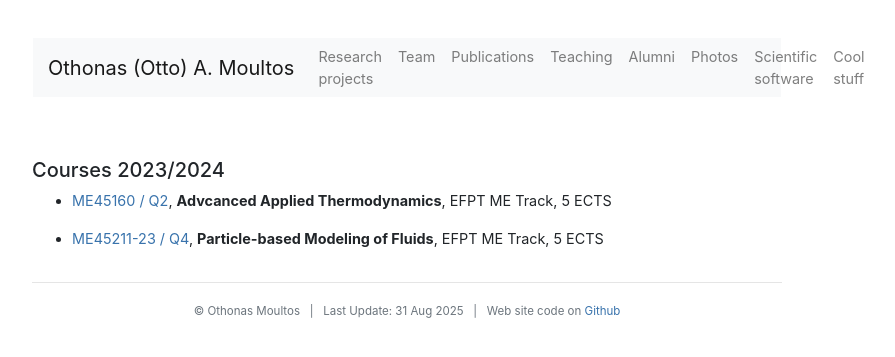
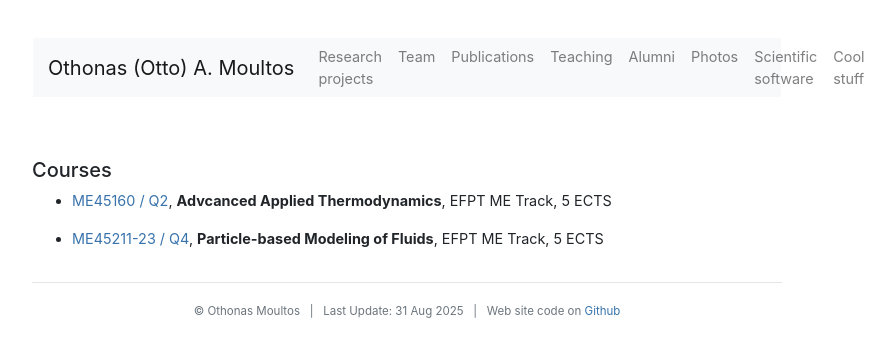
Before and after one commit to omoultosEthTuDelft/web, a Jekyll site: the page built from teaching/index.md, in a window 1280 px wide. Shown: the top 357 px of the page, without its empty margins (233-1128 px from the left). Built offline with Jekyll 4.4.1, drawn with Linux system fonts in a browser that asks for light colours; nearby versions of some CDN libraries.

Commit message:
teaching

```diff
--- a/teaching/index.md
+++ b/teaching/index.md
@@ -6,7 +6,7 @@ title: "Teaching"
 <div id="people" class="row">
 <div  style="text-align: justify;" class="col-sm-12">
 	<br/><br/>
-<h5>Courses 2023/2024</h5>
+<h5>Courses</h5>
 
 <section markdown="1">
 
```
